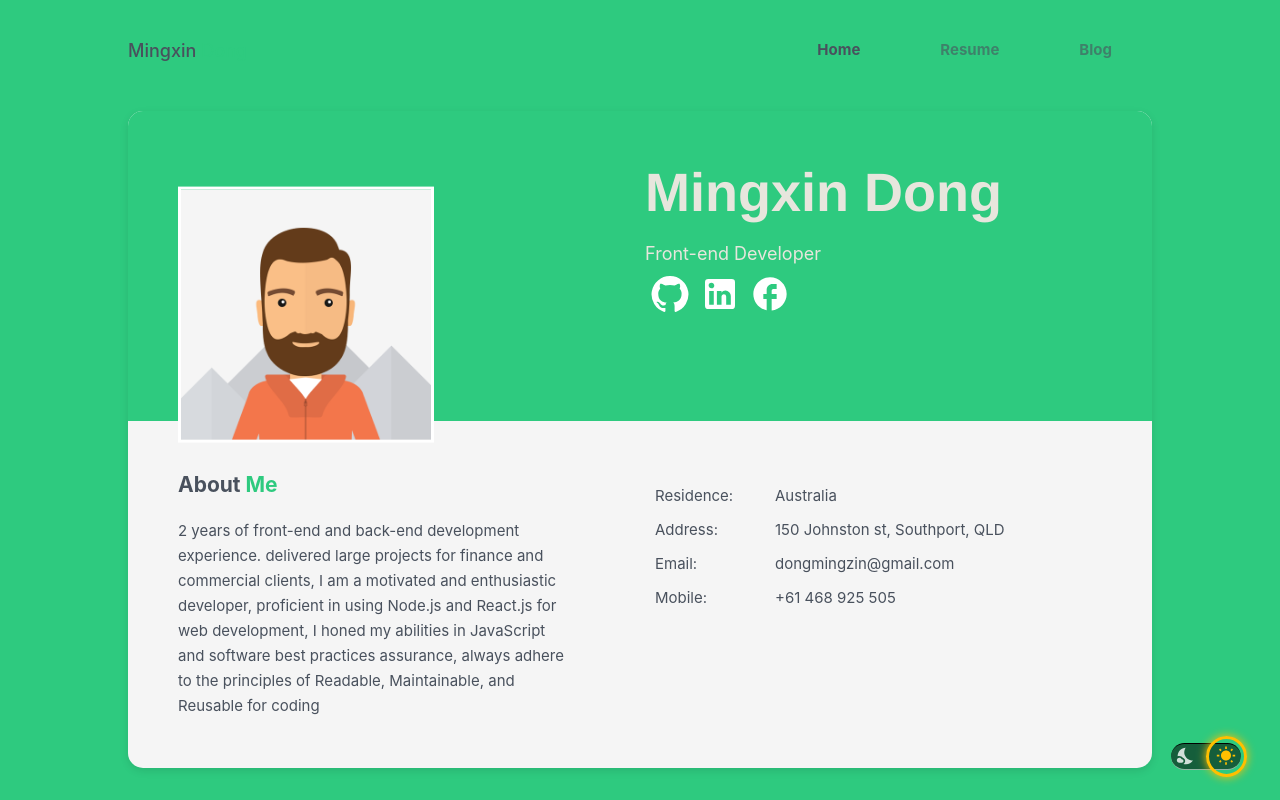
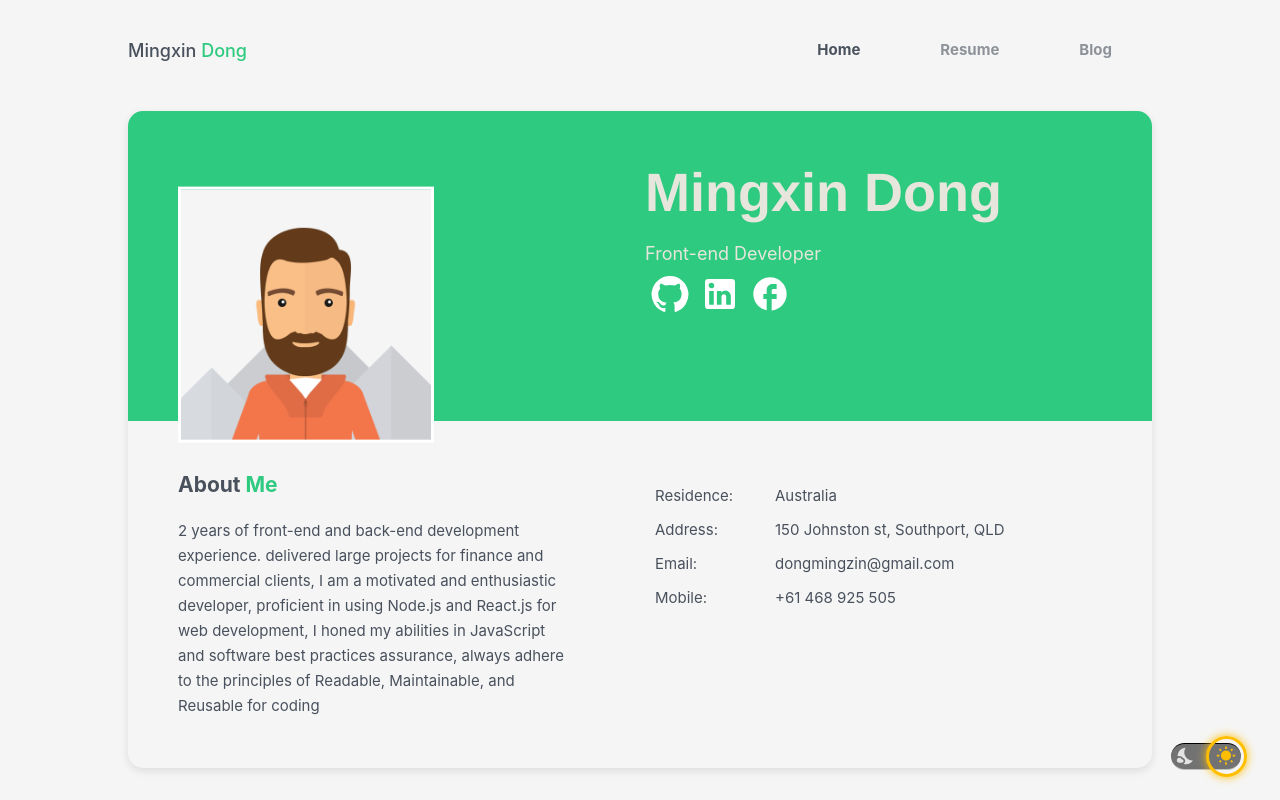
Before and after one commit to dongmingxin/my-app, a Next.js app: page / in a window 1280 px wide. Built offline with nearby package versions, Linux system fonts and the light colour scheme.

Commit message:
add dark mode

```diff
--- a/src/components/layout/layout.tsx
+++ b/src/components/layout/layout.tsx
@@ -36,7 +36,7 @@ interface ILayout extends StyledComponentBase<any, {}> {
 
 const Layout:ILayout = styled.div`
     font-size: 15px;
-    background-color: ${props => props.theme.primaryColor};
+    background-color: ${props => props.theme.backgroundColor};
     z-index: -10;
     display: flex;
     flex-direction: column;
```
